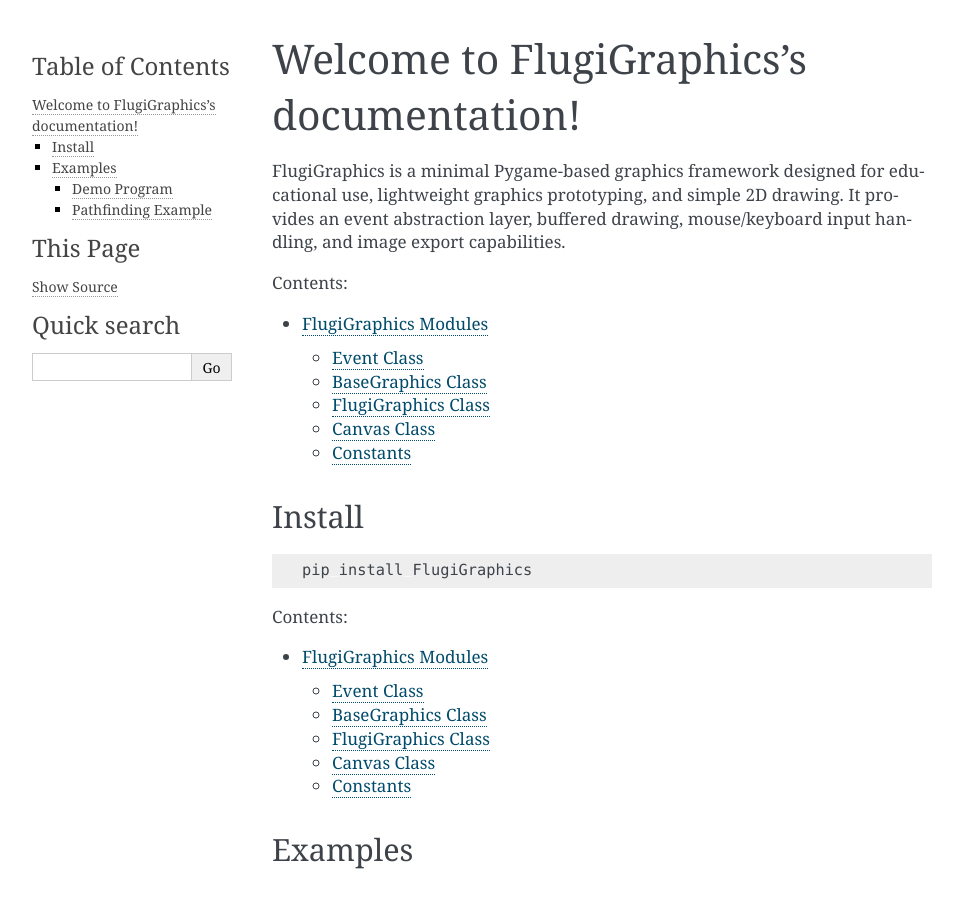
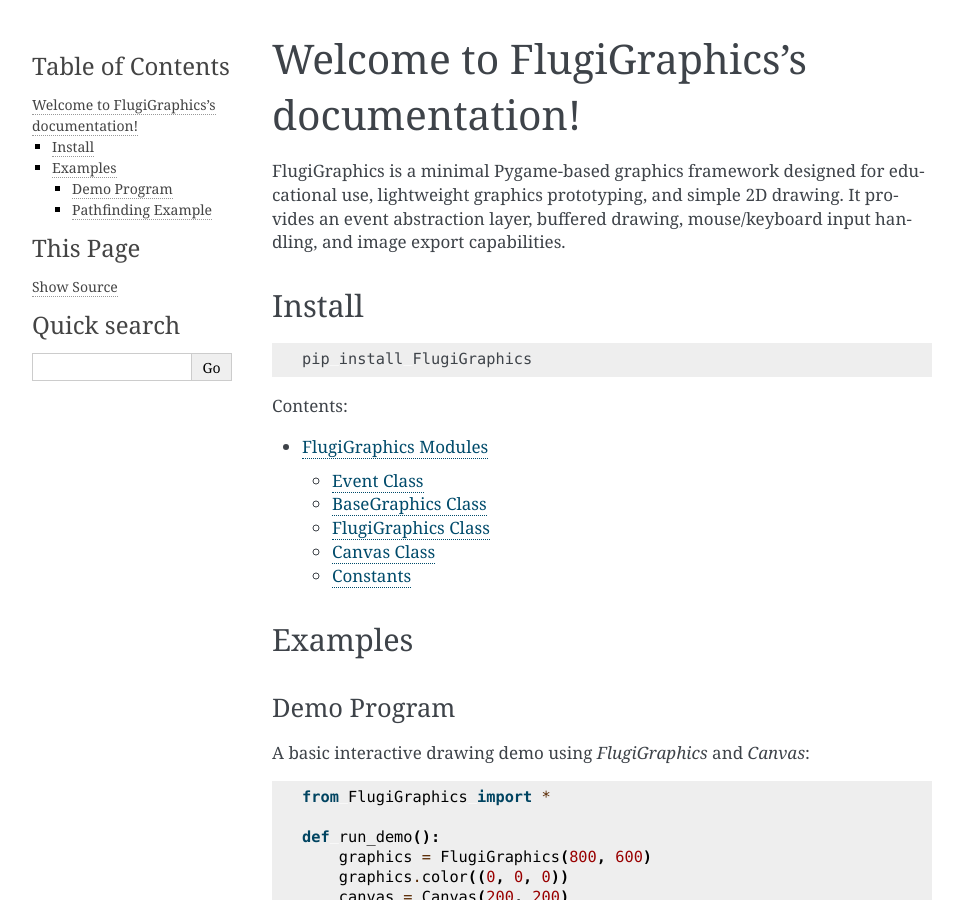
Before and after one commit to itssyp/flugiGraphicsInPython, a Sphinx documentation site: the page built from docs/index.rst, in a window 1280 px wide and 900 px high. Shown: the whole window, without its empty margins (148-1111 px from the left). Built offline with Sphinx 7.4.7, drawn with Linux system fonts in a browser that asks for light colours.

Commit message:
readthedocs fix

```diff
--- a/docs/index.rst
+++ b/docs/index.rst
@@ -3,11 +3,6 @@
 
 FlugiGraphics is a minimal Pygame-based graphics framework designed for educational use, lightweight graphics prototyping, and simple 2D drawing. It provides an event abstraction layer, buffered drawing, mouse/keyboard input handling, and image export capabilities.
 
-.. toctree::
-   :maxdepth: 2
-   :caption: Contents:
-
-   modules
 
 Install
 --------
```
